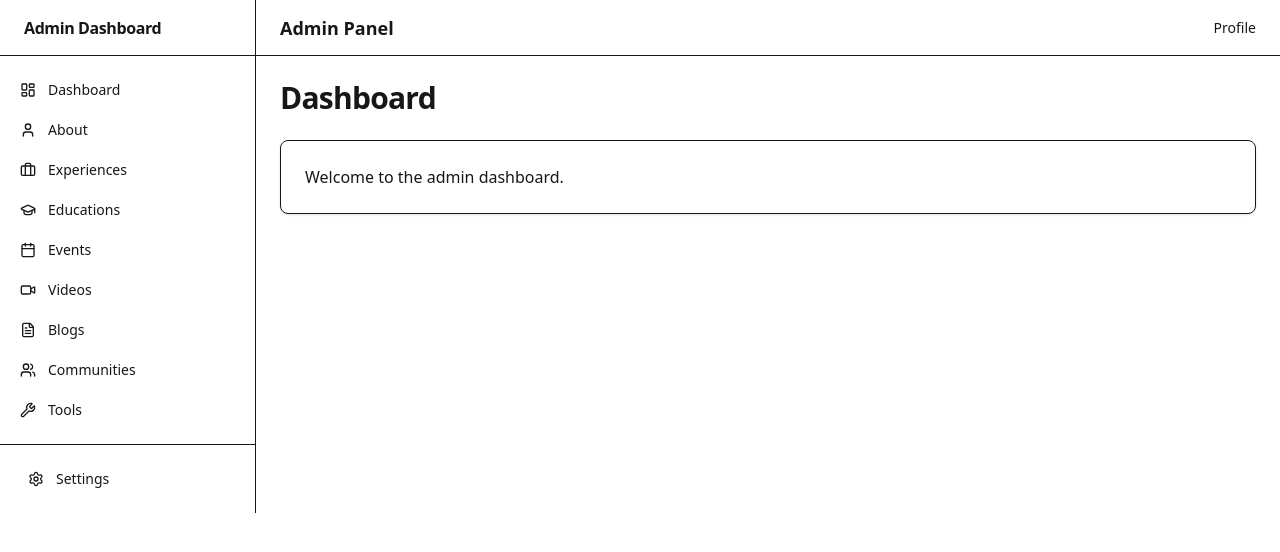
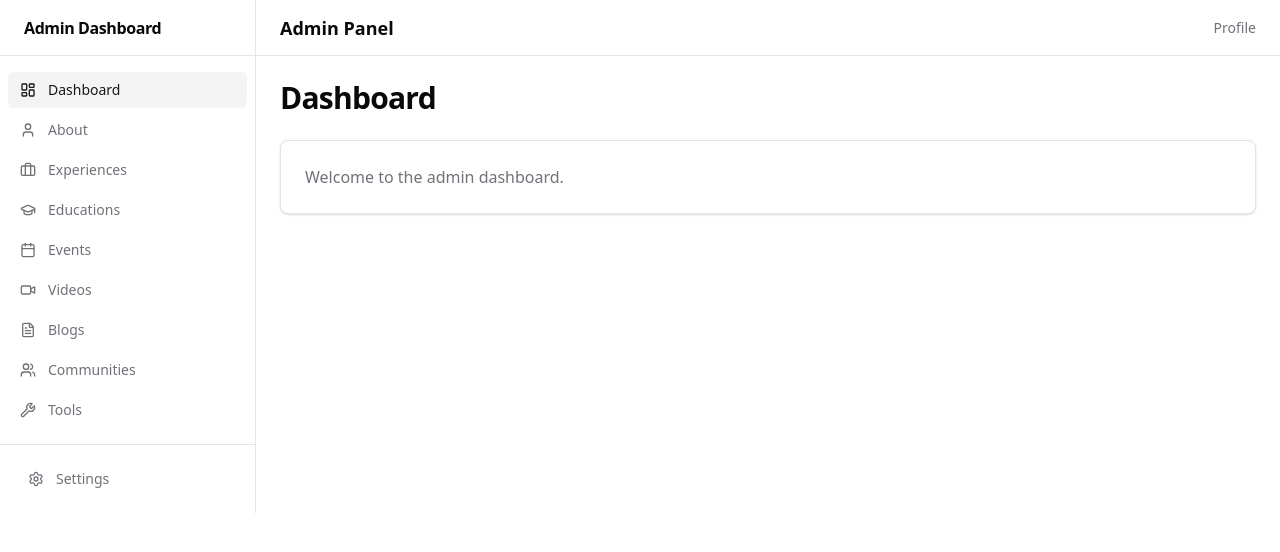
Before and after one commit to dileepadev/admin-dileepa-dev, a Next.js app: page / in a window 1280 px wide. Shown: the top 552 px of the page. Built offline with nearby package versions, Linux system fonts and the light colour scheme.

Commit message:
style(ui): Update global CSS with black variant theme (refs #1)

```diff
--- a/app/globals.css
+++ b/app/globals.css
@@ -1,25 +1,116 @@
-@import "tailwindcss";
+@import 'tailwindcss';
+
+@theme {
+  --font-sans: var(--font-geist-sans);
+  --font-mono: var(--font-geist-mono);
+
+  --color-background: var(--background);
+  --color-foreground: var(--foreground);
+
+  --color-primary: var(--primary);
+  --color-primary-foreground: var(--primary-foreground);
+
+  --color-secondary: var(--secondary);
+  --color-secondary-foreground: var(--secondary-foreground);
+
+  --color-muted: var(--muted);
+  --color-muted-foreground: var(--muted-foreground);
+
+  --color-accent: var(--accent);
+  --color-accent-foreground: var(--accent-foreground);
+
+  --color-popover: var(--popover);
+  --color-popover-foreground: var(--popover-foreground);
+
+  --color-card: var(--card);
+  --color-card-foreground: var(--card-foreground);
+
+  --color-destructive: var(--destructive);
+  --color-destructive-foreground: var(--destructive-foreground);
+
+  --color-border: var(--border);
+  --color-input: var(--input);
+  --color-ring: var(--ring);
+
+  --radius-lg: var(--radius);
+  --radius-md: calc(var(--radius) - 2px);
+  --radius-sm: calc(var(--radius) - 4px);
+}
 
 :root {
+  /* Light Mode - Black Primary */
   --background: #ffffff;
-  --foreground: #171717;
-}
+  --foreground: #09090b;
 
-@theme inline {
-  --color-background: var(--background);
-  --color-foreground: var(--foreground);
-  --font-sans: var(--font-geist-sans);
-  --font-mono: var(--font-geist-mono);
+  --card: #ffffff;
+  --card-foreground: #09090b;
+
+  --popover: #ffffff;
+  --popover-foreground: #09090b;
+
+  --primary: #000000;
+  --primary-foreground: #ffffff;
+
+  --secondary: #f4f4f5;
+  --secondary-foreground: #18181b;
+
+  --muted: #f4f4f5;
+  --muted-foreground: #71717a;
+
+  --accent: #f4f4f5;
+  --accent-foreground: #18181b;
+
+  --destructive: #ef4444;
+  --destructive-foreground: #fafafa;
+
+  --border: #e4e4e7;
+  --input: #e4e4e7;
+  --ring: #09090b;
+
+  --radius: 0.5rem;
 }
 
 @media (prefers-color-scheme: dark) {
   :root {
-    --background: #0a0a0a;
-    --foreground: #ededed;
+    /* Dark Mode - Black Variants */
+    --background: #000000;
+    --foreground: #ffffff;
+
+    --card: #09090b;
+    --card-foreground: #ffffff;
+
+    --popover: #09090b;
+    --popover-foreground: #ffffff;
+
+    --primary: #ffffff;
+    --primary-foreground: #000000;
+
+    --secondary: #27272a;
+    --secondary-foreground: #ffffff;
+
+    --muted: #27272a;
+    --muted-foreground: #a1a1aa;
+
+    --accent: #27272a;
+    --accent-foreground: #ffffff;
+
+    --destructive: #7f1d1d;
+    --destructive-foreground: #ffffff;
+
+    --border: #27272a;
+    --input: #27272a;
+    --ring: #d4d4d8;
   }
 }
 
-body {
-  background: var(--background);
-  color: var(--foreground);
+@layer base {
+  *,
+  ::after,
+  ::before {
+    @apply border-border outline-ring/50;
+  }
+
+  body {
+    @apply bg-background text-foreground antialiased;
+  }
 }
```
